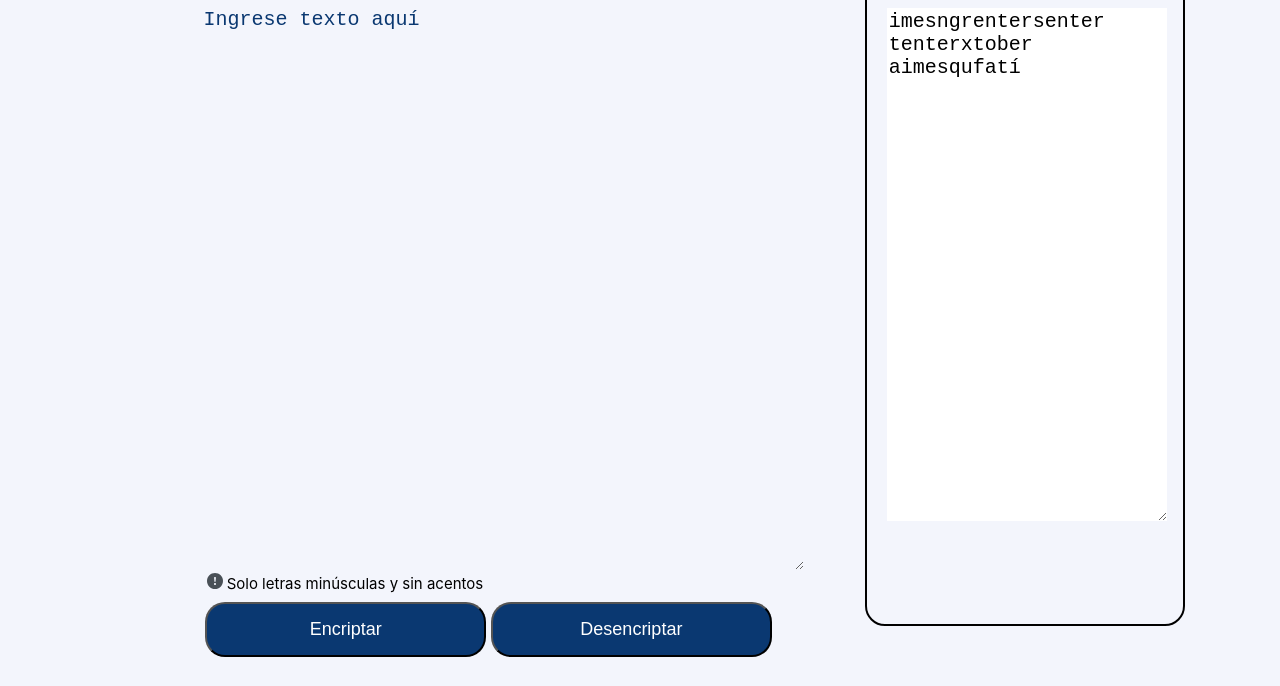
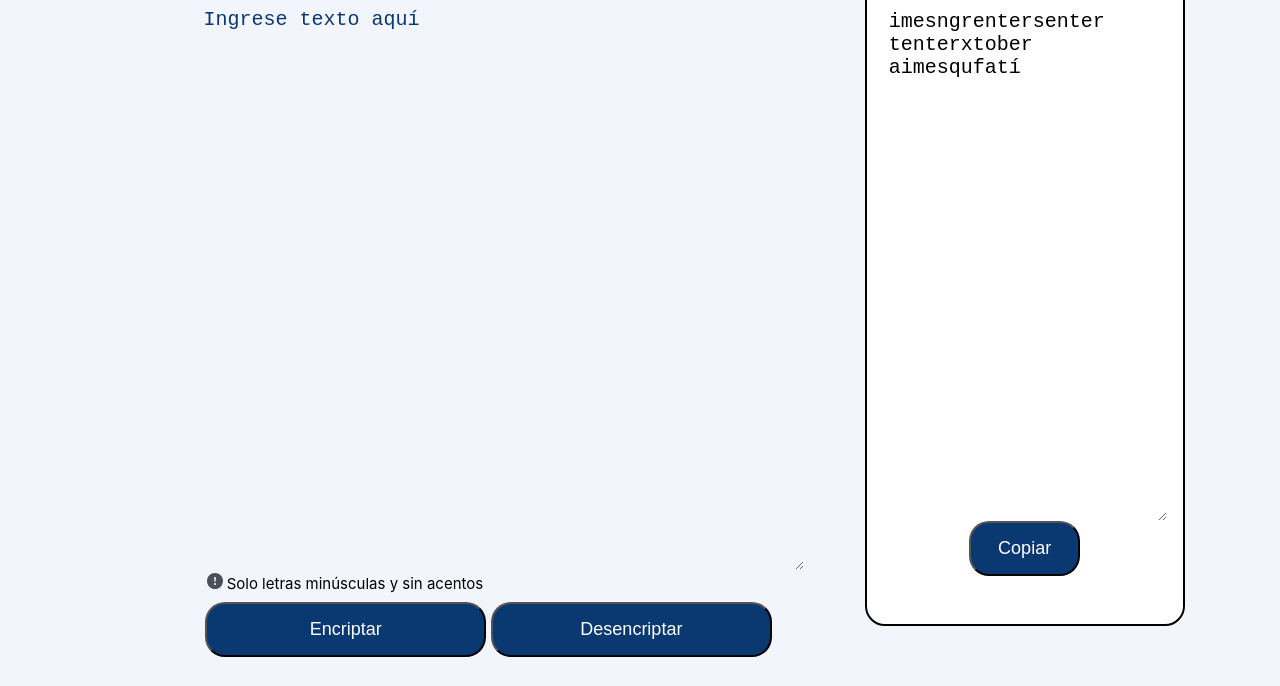
Before and after one commit to j0rgel0/Alura-Encrypt-Decrypt-Text, a plain HTML site: page index.html in a window 1280 px wide. Both pictures are taken after a click on the input "Encriptar". Shown: the part 114-800 px from the top of the page. Drawn offline with Linux system fonts and the light colour scheme.

Commit message:
Añadí boton copiar

```diff
--- a/css/style.css
+++ b/css/style.css
@@ -50,7 +50,7 @@ body {
 
 .box3 {
     margin-top: 40px;
-    background-color: transparent;
+    background-color: white;
     width: 25%;
     height: 700px;
     text-align: center;
@@ -69,9 +69,10 @@ body {
     font-size: 20px;
     border: none;
     outline: none;
+    display:none;
 }
 
-.mensajeNoEncontrado img{
+#mensajeNoEncontrado img{
     margin-top: 40%;
     text-align: center;
     width: 80%;
@@ -85,6 +86,12 @@ h6 {
 
 .cajaBotones{
     text-align: center;
+
+}
+
+#botonCopiar{
+    margin: 0 auto; /*centrar*/
+    display: none;
 }
 
 .botones{
--- a/index.html
+++ b/index.html
@@ -29,17 +29,18 @@
 
                     <div class="cajaBotones">
                         <input type="submit" onclick="botonEncriptar()" value="Encriptar" class="botones">
-                        <input type="submit" onclick="botonDesencriptar()"value="Desencriptar" class="botones">
+                        <input type="submit" onclick="botonDesencriptar()" value="Desencriptar" class="botones">
                     </div>
                 </li>
 
                 <li class="box3">
                     <textarea type="text" id="resultadoTexto"></textarea>
-                    <!--<span class="mensajeNoEncontrado">
-                    <img class="imagenArribaBotones" src="images/Muñeco.svg" alt="símbolo de admiración">
-                    <p class="negritas">Ningún mensaje fue encontrado.</p>
-                    <h6>Ingresa el texto que desees encriptar o desencriptar</h6>
-                    </span>-->
+                    <input id="botonCopiar" type="submit" onclick="copiar()" value="Copiar" class="botones">
+                    <span id="mensajeNoEncontrado">
+                        <img class="imagenArribaBotones" src="images/Muñeco.svg" alt="símbolo de admiración">
+                        <p class="negritas">Ningún mensaje fue encontrado.</p>
+                        <h6>Ingresa el texto que desees encriptar o desencriptar</h6>
+                    </span>
                 </li>
             </ul>
         </form>
--- a/js/script.js
+++ b/js/script.js
@@ -2,12 +2,18 @@ const inputTexto = document.querySelector("#ingresarTexto");
 const mensaje = document.querySelector("#resultadoTexto");
 
 function botonEncriptar(){
+    document.getElementById("resultadoTexto").style.display= 'block';
+    document.getElementById("botonCopiar").style.display= 'block';
+    document.getElementById("mensajeNoEncontrado").style.display= 'none';
     const textoEncriptado = encriptar(inputTexto.value);
     mensaje.value = textoEncriptado;
     event.preventDefault();
 }
 
 function botonDesencriptar(){
+    document.getElementById("resultadoTexto").style.display= 'block';
+    document.getElementById("botonCopiar").style.display= 'block';
+    document.getElementById("mensajeNoEncontrado").style.display= 'none';
     const textoDesencriptado = desencriptar(inputTexto.value);
     mensaje.value = textoDesencriptado;
     event.preventDefault();
@@ -34,3 +40,15 @@ function desencriptar(stringTexto){
     }
     return stringTexto;
 }
+
+function copiar() {
+    var content = document.getElementById('resultadoTexto');
+    content.select();
+    document.execCommand('copy');
+    alert("Se copio:\n"+content.value);
+    event.preventDefault();
+    var content2 = document.getElementById('ingresarTexto');
+    content2.select();
+    document.execCommand('selectAll');
+
+}
```
